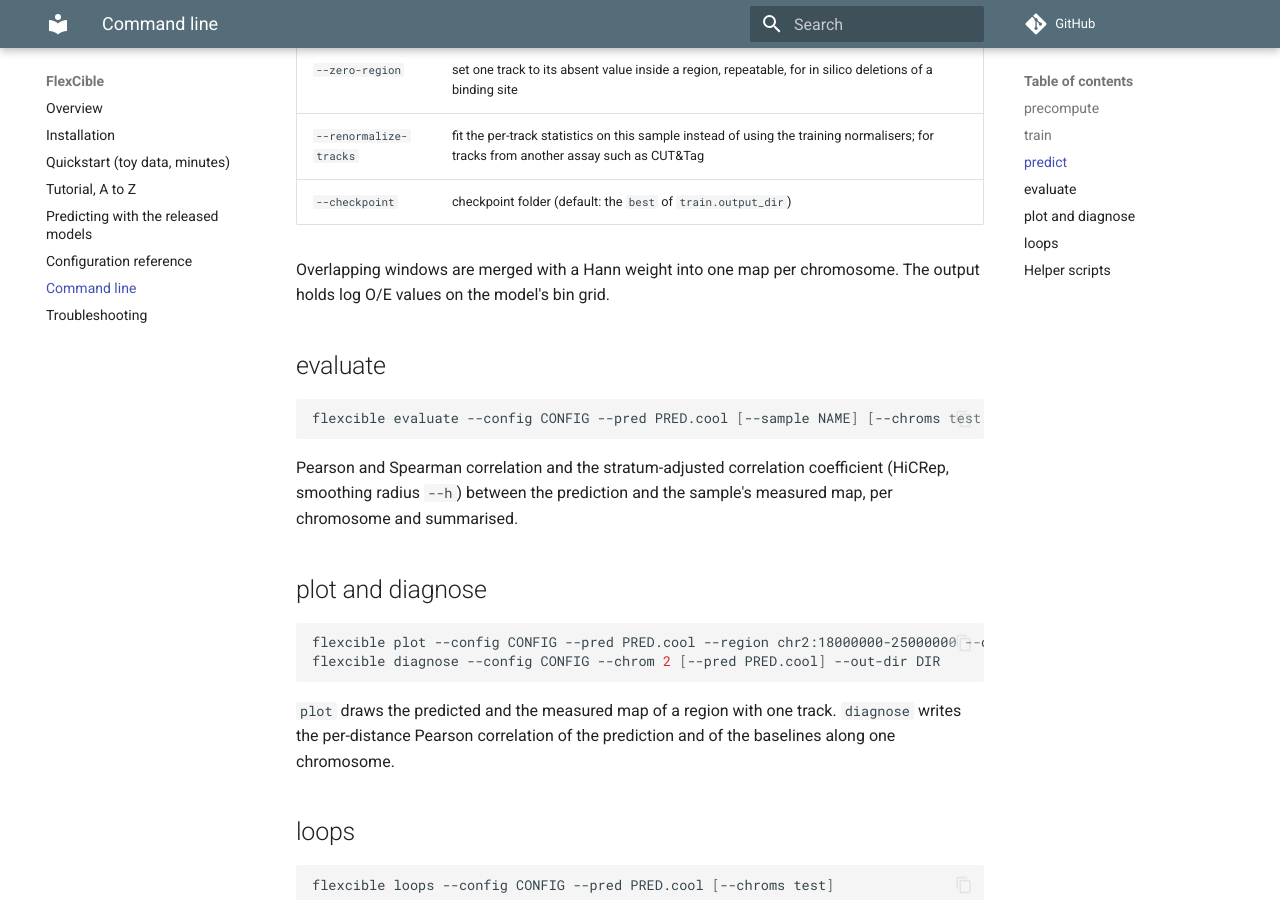
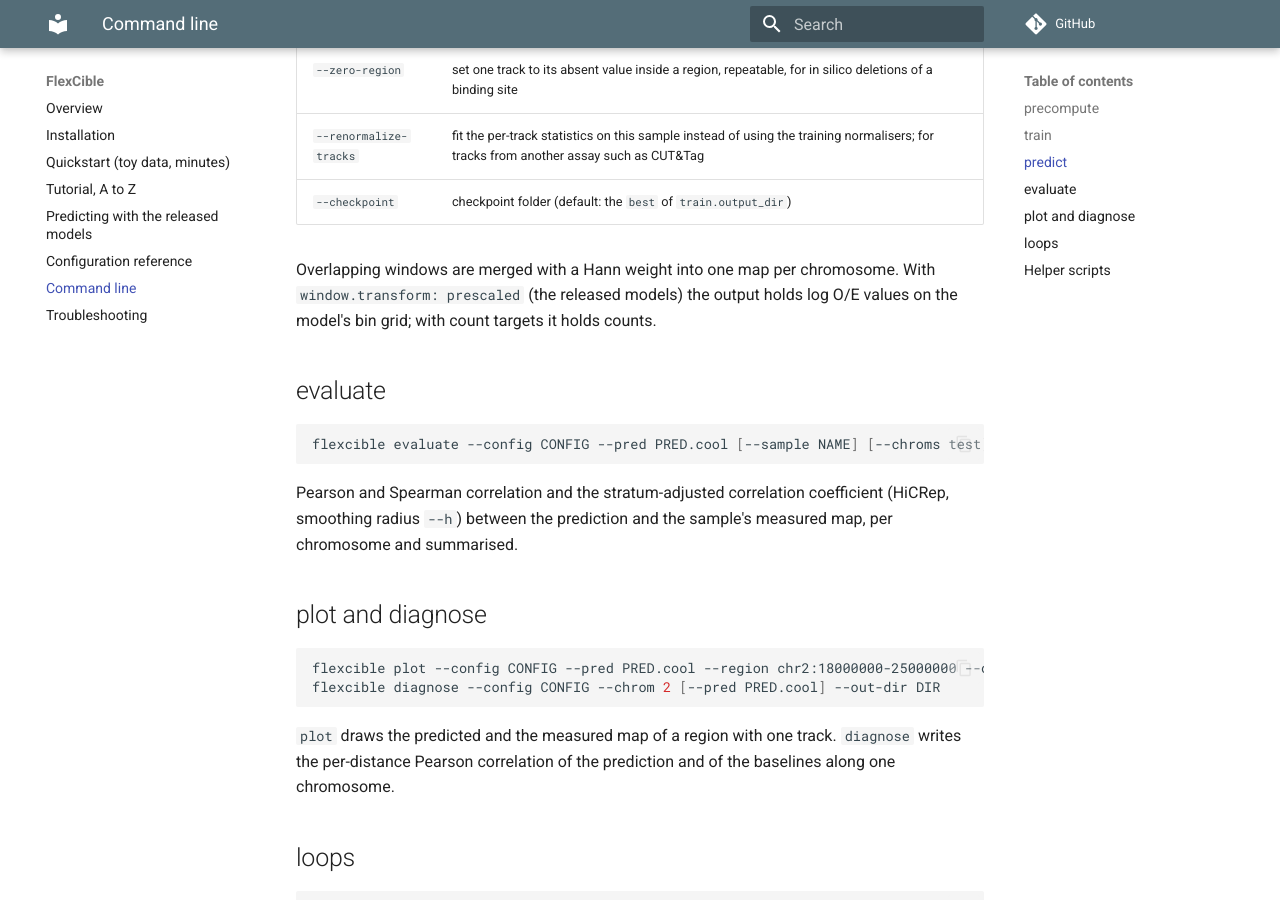
Before and after one commit to MHH-Bioinformatics-Hematology/FlexCible, an MkDocs documentation site: the page built from docs/cli.md, in a window 1280 px wide and 900 px high, scrolled down 1244 px. Built offline with MkDocs 1.6.1 and Material for MkDocs 9.7.7, drawn with Linux system fonts in a browser that asks for light colours; comment, search, counter and statistics services are not loaded.

Commit message:
Docs: state when predictions hold log O/E values and when counts
Co-Authored-By: Claude Fable 5.1 <noreply@anthropic.com>

```diff
--- a/docs/cli.md
+++ b/docs/cli.md
@@ -40,7 +40,7 @@ flexcible predict --config CONFIG --out OUT.cool [--sample NAME] [--chroms test|
 | `--renormalize-tracks` | fit the per-track statistics on this sample instead of using the training normalisers; for tracks from another assay such as CUT&Tag |
 | `--checkpoint` | checkpoint folder (default: the `best` of `train.output_dir`) |
 
-Overlapping windows are merged with a Hann weight into one map per chromosome. The output holds log O/E values on the model's bin grid.
+Overlapping windows are merged with a Hann weight into one map per chromosome. With `window.transform: prescaled` (the released models) the output holds log O/E values on the model's bin grid; with count targets it holds counts.
 
 ## evaluate
 
```
Also changed, not shown: docs/quickstart.md (+1 -1 lines).
